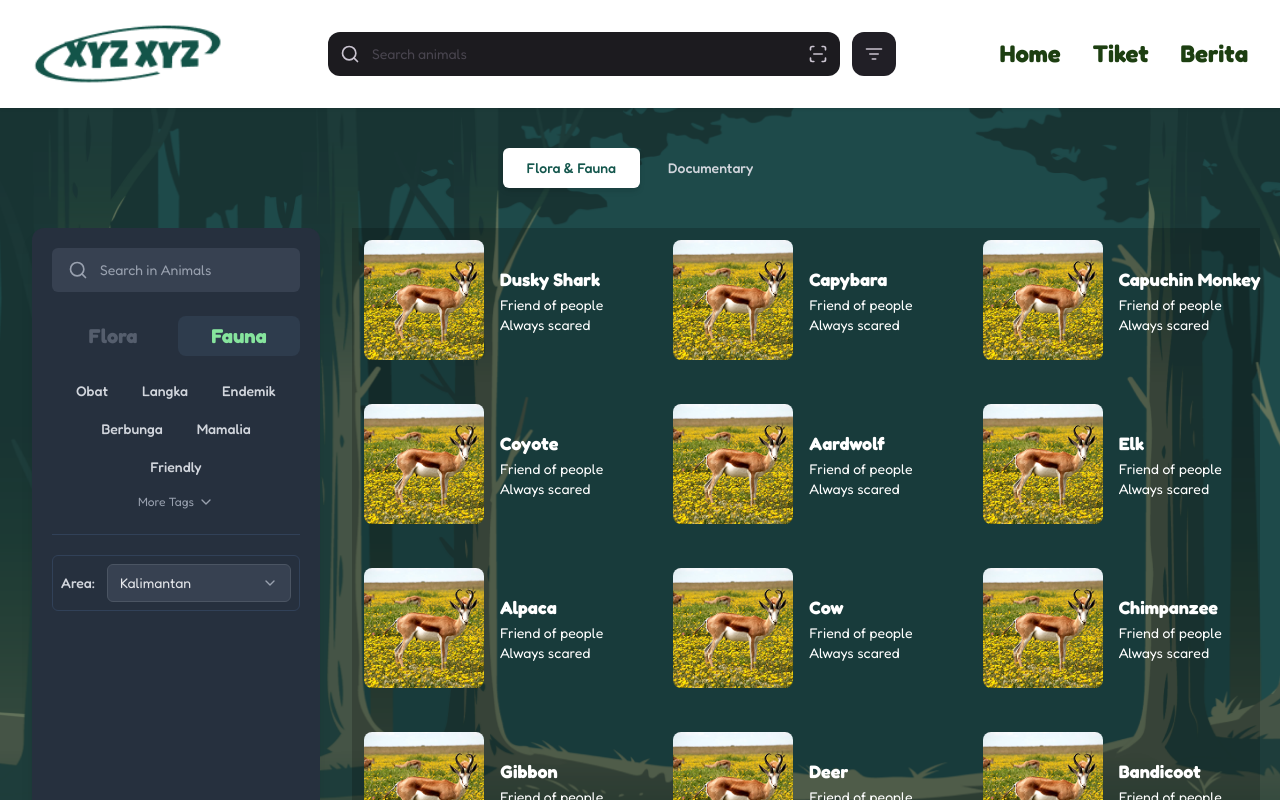
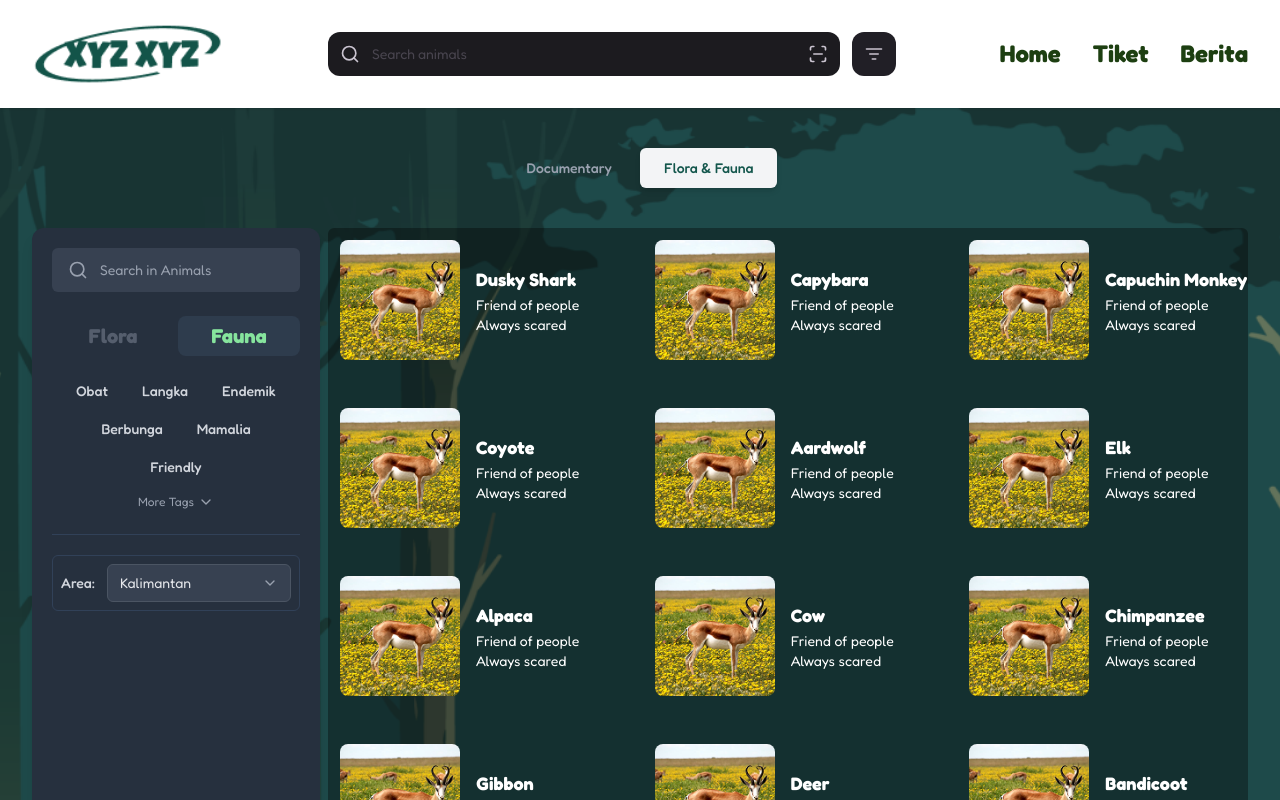
Before and after one commit to anandaalexx/KKN-Ekowisata, a Next.js app: page /florafauna in a window 1280 px wide. Shown: the top 800 px of the page. Built offline with nearby package versions, Linux system fonts and the light colour scheme.

Commit message:
perbaikan tabnavigation (ubah jadi component)

```diff
--- a/src/app/berita/page.jsx
+++ b/src/app/berita/page.jsx
@@ -6,7 +6,8 @@ import SearchNavbar from "@/components/SearchNavbar"; // Sesuaikan path jika per
 import DokumenterCard from "@/components/DocumentaryCard"; // Pastikan nama komponen dan path ini benar
 import Footer from "@/components/Footer";
 import Link from "next/link";
-import { usePathname, useRouter } from "next/navigation"; // 1. Impor useRouter dan usePathname
+import { usePathname, useRouter } from "next/navigation";
+import TabNavigation from "@/components/TabNavigation";
 
 // Contoh data untuk halaman dokumenter
 const dokumenterData = [
@@ -53,11 +54,6 @@ export default function DokumenterPage() {
     router.push(`/berita/${id}`);
   };
 
-  const tabItems = [
-    { name: "Flora & Fauna", href: "/florafauna" },
-    { name: "Documentary", href: "/berita" },
-  ];
-
   return (
     <>
       <div className="min-h-screen relative bg-white">
@@ -65,34 +61,7 @@ export default function DokumenterPage() {
 
         <main className="max-w-7xl mx-auto py-8 relative z-10">
           {/* BAGIAN NAVIGASI TAB */}
-          <div className="mb-8 flex justify-center items-center py-2 space-x-0 md:space-x-1">
-            {tabItems.map((tab) => {
-              // Logika isActive mungkin perlu disesuaikan jika halaman detail memiliki path yang sama
-              // Misalnya, jika /berita/dokumenter/1 aktif, tab "Documentary" (/berita) juga akan aktif.
-              // Jika Anda ingin tab hanya aktif di halaman listnya, Anda bisa menggunakan:
-              // const isActive = pathname === tab.href;
-              // Jika Anda ingin tab tetap aktif saat di halaman detail yang bersangkutan:
-              const isActive = pathname.startsWith(tab.href);
-
-              return (
-                <Link
-                  key={tab.name}
-                  href={tab.href}
-                  className={`
-                  py-2.5 px-4 sm:px-6 focus:outline-none rounded-md
-                  text-sm font-medium transition-all duration-200 ease-in-out
-                  ${
-                    isActive
-                      ? "bg-[#13564C] text-white shadow-md"
-                      : "text-gray-400 hover:text-white hover:bg-gray-700/50"
-                  }
-                `}
-                >
-                  {tab.name}
-                </Link>
-              );
-            })}
-          </div>
+          <TabNavigation />
 
           {/* Konten Daftar Dokumenter */}
           <div className="space-y-10 flex flex-col items-center">
@@ -104,14 +73,13 @@ export default function DokumenterPage() {
                 location={doc.location}
                 summary={doc.summary}
                 listItems={doc.listItems}
-                onReadMore={() => handleReadMore(doc.id)} // Pastikan ini memanggil fungsi yang sudah diupdate
+                onReadMore={() => handleReadMore(doc.id)}
               />
             ))}
           </div>
         </main>
-
         <div
-          className="absolute inset-0 w-full h-full bg-bottom bg-no-repeat bg-contain z-10"
+          className="absolute inset-0 w-full h-full bg-bottom bg-no-repeat bg-contain z-0"
           style={{ backgroundImage: "url('/images/bg-documenter.svg')" }}
         />
       </div>
--- a/src/app/florafauna/page.jsx
+++ b/src/app/florafauna/page.jsx
@@ -1,13 +1,14 @@
-// src/pages/FloraFaunaPage.jsx (atau app/berita/florafauna/page.jsx)
 "use client";
 import React from "react";
 import SearchNavbar from "@/components/SearchNavbar";
 import FloraFaunaCard from "@/components/FloraFaunaCard";
 import FilterPanel from "@/components/FilterPanel";
-import Link from "next/link";
-import { usePathname, useRouter } from "next/navigation";
+import TabNavigation from "@/components/TabNavigation";
+import Footer from "@/components/Footer";
+import { useRouter } from "next/navigation";
 
 const itemsData = [
+  // ... (data Anda tidak diubah) ...
   {
     id: 1,
     image: "/images/gambarflooora.png",
@@ -116,83 +117,58 @@ const itemsData = [
 ];
 
 export default function FloraFaunaPage() {
-  const pathname = usePathname();
   const router = useRouter();
 
   const handleCardClick = (itemName) => {
-    console.log("Navigating to details for:", itemName);
-    router.push(`/florafauna/1`);
+    const selectedItem = itemsData.find((item) => item.name === itemName);
+    if (selectedItem) {
+      router.push(`/florafauna/${selectedItem.id}`);
+    }
   };
 
-  const tabItems = [
-    { name: "Flora & Fauna", href: "/florafauna" },
-    { name: "Documentary", href: "/berita" },
-  ];
+  return (
+    <div className="relative flex flex-col min-h-screen bg-[#154540] overflow-x-hidden">
+      {/* Latar belakang 'fixed' untuk selalu menempel di viewport */}
+      <div
+        // Hapus 'top-40' dan 'h-screen'
+        className="absolute inset-0 w-full h-full bg-bottom bg-no-repeat bg-cover z-0"
+        style={{ backgroundImage: "url('/images/bgflora.png')" }}
+      />
 
-  return (
-    <div
-      className="min-h-screen bg-bottom bg-no-repeat bg-cover"
-      style={{ backgroundImage: "url('/images/bgflora.png')" }}
-    >
+      {/* Konten halaman dengan z-index di atas background */}
+      <div className="relative z-10 flex flex-col flex-grow w-full">
         <SearchNavbar />
 
-      {/* Konten utama dengan lebar maksimal 7xl dan responsif */}
-      <div className="container mx-auto px-4 sm:px-6 lg:px-8 py-8 max-w-7xl">
-        <div className="mb-8 flex justify-center items-center py-2 space-x-0 md:space-x-1">
-          {tabItems.map((tab) => {
-            const isActive =
-              pathname === tab.href ||
-              (tab.href === "/florafauna" &&
-                pathname.startsWith("/berita/florafauna"));
+        <main className="container mx-auto px-4 sm:px-6 lg:px-8 py-8 max-w-7xl flex-grow">
+          <TabNavigation />
 
-            return (
-              <Link
-                key={tab.name}
-                href={tab.href}
-                className={`
-                  py-2.5 px-4 sm:px-6 focus:outline-none rounded-md
-                  text-sm font-medium transition-all duration-200 ease-in-out
-                  ${
-                    isActive
-                      ? "bg-white text-[#13564C] shadow-md"
-                      : "text-gray-300 hover:text-white hover:bg-gray-700/50"
-                  }
-                `}
-              >
-                {tab.name}
-              </Link>
-            );
-          })}
-        </div>
+          <div className="flex flex-col lg:flex-row gap-10 mt-8">
+            <aside className="w-full lg:w-64 lg:sticky lg:top-28 self-start">
+              <FilterPanel />
+            </aside>
 
-        <div className="flex flex-col lg:flex-row gap-8">
-          <div className="w-full lg:w-auto lg:sticky lg:top-20 self-start">
-            <FilterPanel />
-          </div>
-
-          <div className="flex-1">
-            {/* Grid untuk 3 kartu per baris */}
-            <div className="grid grid-cols-1 sm:grid-cols-2 lg:grid-cols-3 gap-5 -mr-3 bg-black/20">
+            <div className="flex-1 bg-black/35 rounded-md">
+              {itemsData.length > 0 ? (
+                <div className="grid grid-cols-1 sm:grid-cols-2 xl:grid-cols-3 gap-6">
                   {itemsData.map((item) => (
                     <FloraFaunaCard
                       key={item.id}
-                  image={item.image}
-                  name={item.name}
-                  line1={item.line1}
-                  line2={item.line2}
+                      {...item} // Menggunakan spread operator untuk passing props
                       onClick={() => handleCardClick(item.name)}
                     />
                   ))}
                 </div>
-            {itemsData.length === 0 && (
-              <div className="col-span-full text-center py-10 text-gray-400">
+              ) : (
+                <div className="text-center py-10 text-gray-300">
                   Tidak ada item flora & fauna untuk ditampilkan saat ini.
                 </div>
               )}
             </div>
           </div>
+        </main>
       </div>
-      {/* <Footer /> */}
+
+      <Footer className="relative z-10" />
     </div>
   );
 }
--- a/src/components/Footer.jsx
+++ b/src/components/Footer.jsx
@@ -8,9 +8,11 @@ import {
   Twitter,
 } from "lucide-react";
 
-export default function Footer() {
+export default function Footer({ className }) {
   return (
-    <footer className="bg-[#135449] text-white px-6 md:px-12 py-12">
+    <footer
+      className={`bg-[#135449] text-white px-6 md:px-12 py-12 ${className}`}
+    >
       <div className="max-w-7xl mx-auto grid grid-cols-1 md:grid-cols-4 gap-10">
         {/* Column 1 - Brand Info */}
         <div>
--- /dev/null
+++ b/src/components/TabNavigation.jsx
@@ -0,0 +1,47 @@
+"use client";
+
+import Link from "next/link";
+import { usePathname } from "next/navigation";
+
+// Definisikan item tab di sini agar konsisten
+const tabItems = [
+  {
+    name: "Documentary",
+    href: "/berita",
+    activeClassName: "bg-[#13564C] text-white shadow-md",
+    inactiveClassName: "text-gray-400 hover:text-gray-100 hover:bg-[#13564C]",
+  },
+  {
+    name: "Flora & Fauna",
+    href: "/florafauna",
+    activeClassName: "bg-gray-100 text-[#13564C] shadow-md",
+    inactiveClassName: "text-gray-400 hover:text-[#13564C] hover:bg-gray-100",
+  },
+];
+
+export default function TabNavigation() {
+  const pathname = usePathname();
+
+  return (
+    <div className="mb-8 flex justify-center items-center py-2 space-x-0 md:space-x-1">
+      {tabItems.map((tab) => {
+        // Logika `isActive` lebih sederhana: cek jika pathname sama persis dengan href tab
+        const isActive = pathname === tab.href;
+
+        return (
+          <Link
+            key={tab.name}
+            href={tab.href}
+            className={`
+              py-2.5 px-4 sm:px-6 focus:outline-none rounded-md
+              text-sm font-medium transition-all duration-200 ease-in-out
+              ${isActive ? tab.activeClassName : tab.inactiveClassName}
+            `}
+          >
+            {tab.name}
+          </Link>
+        );
+      })}
+    </div>
+  );
+}
```
Lines whose indentation alone changed are shown as unchanged.
